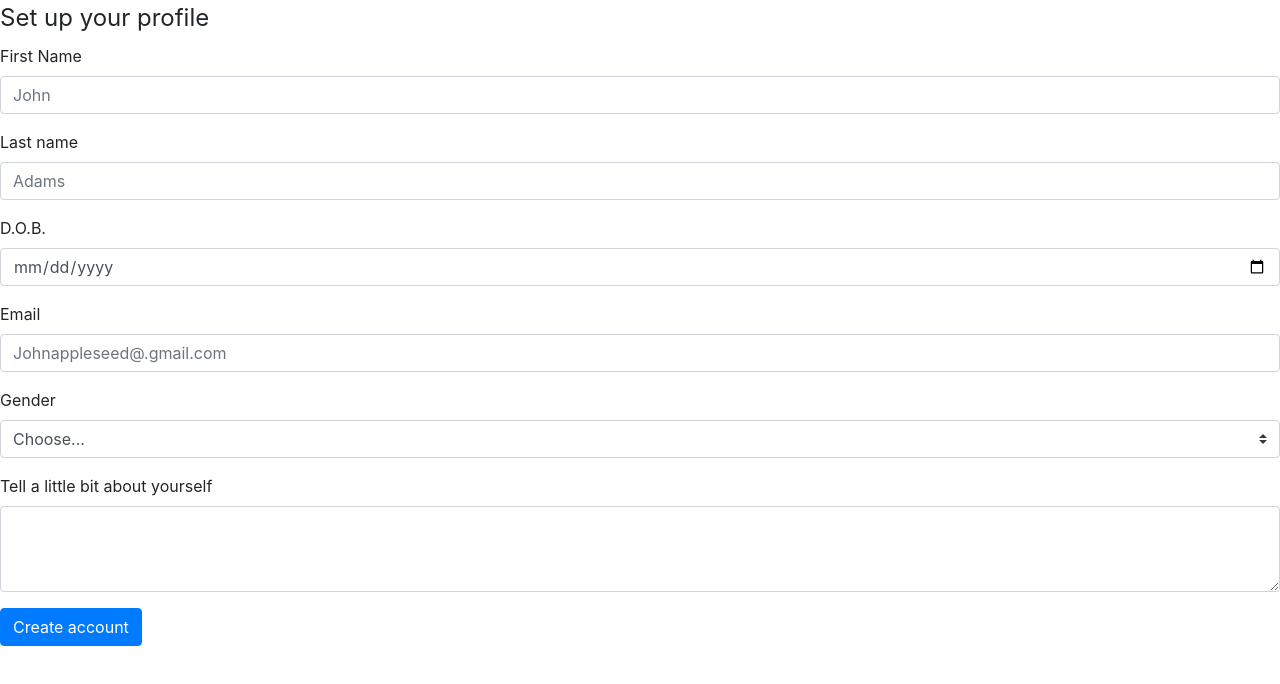
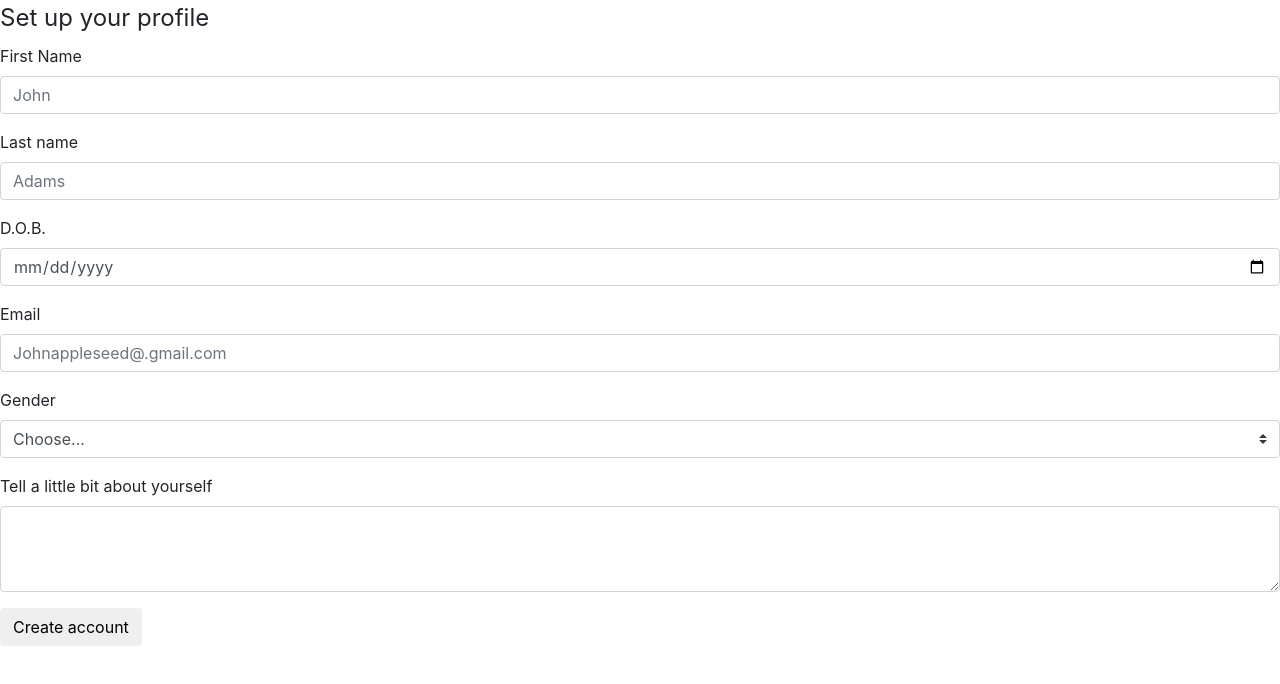
Before and after one commit to BenTsai85/HCI2018_Beezie, a plain HTML site: page signup.html in a window 1280 px wide. Drawn offline with nearby package versions, Linux system fonts and the light colour scheme.

Commit message:
signin button bugs

```diff
--- a/signup.html
+++ b/signup.html
@@ -55,7 +55,7 @@
       </p>
 
       <p>
-        <a class="btn btn-primary" href="index.html">Create account</a>
+        <a href="index.html"><button class="btn">Create account</button></a>
       </p>
 
 
```
Also changed, not shown: signin.html (+1 -1 lines).
